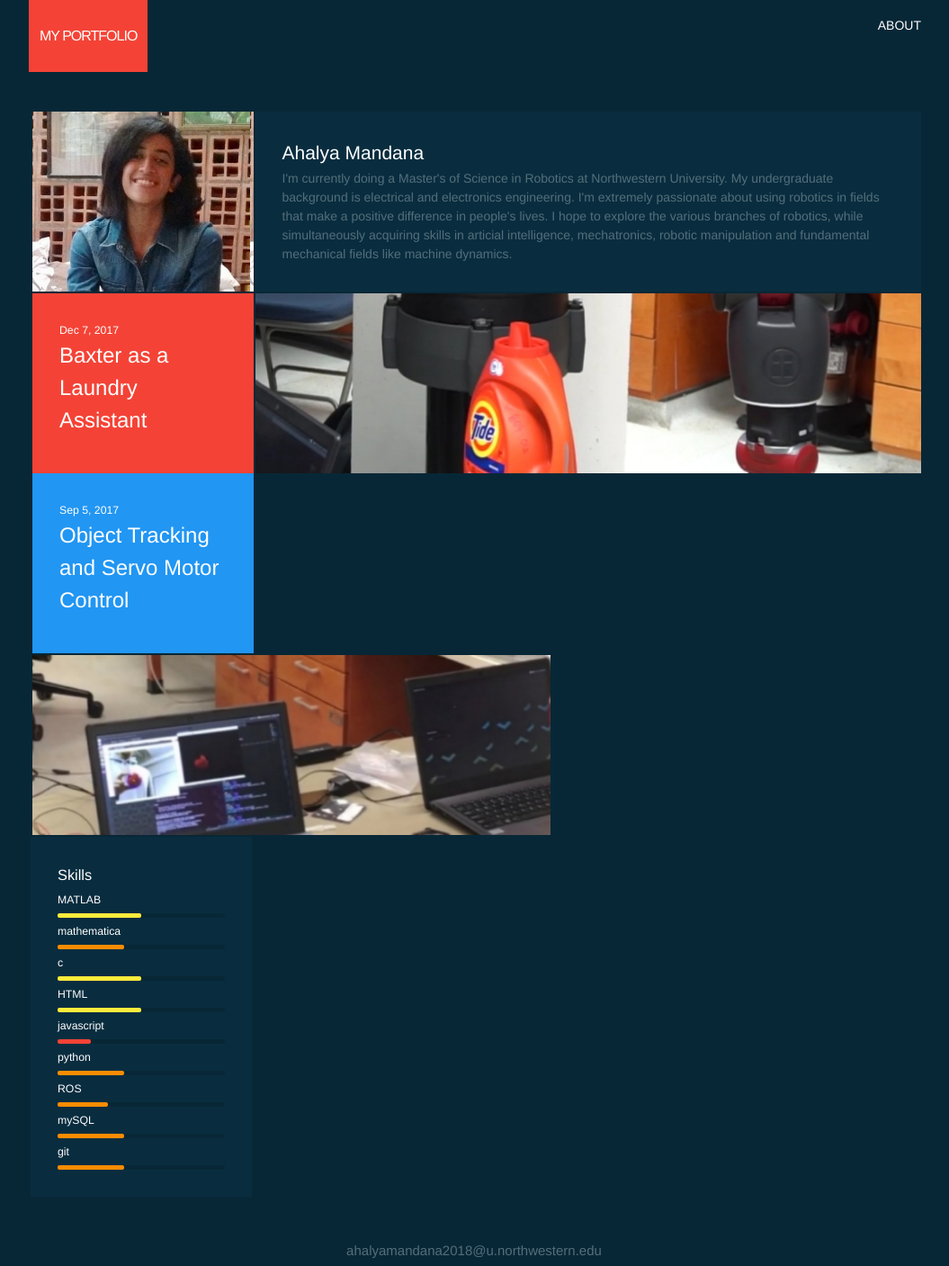
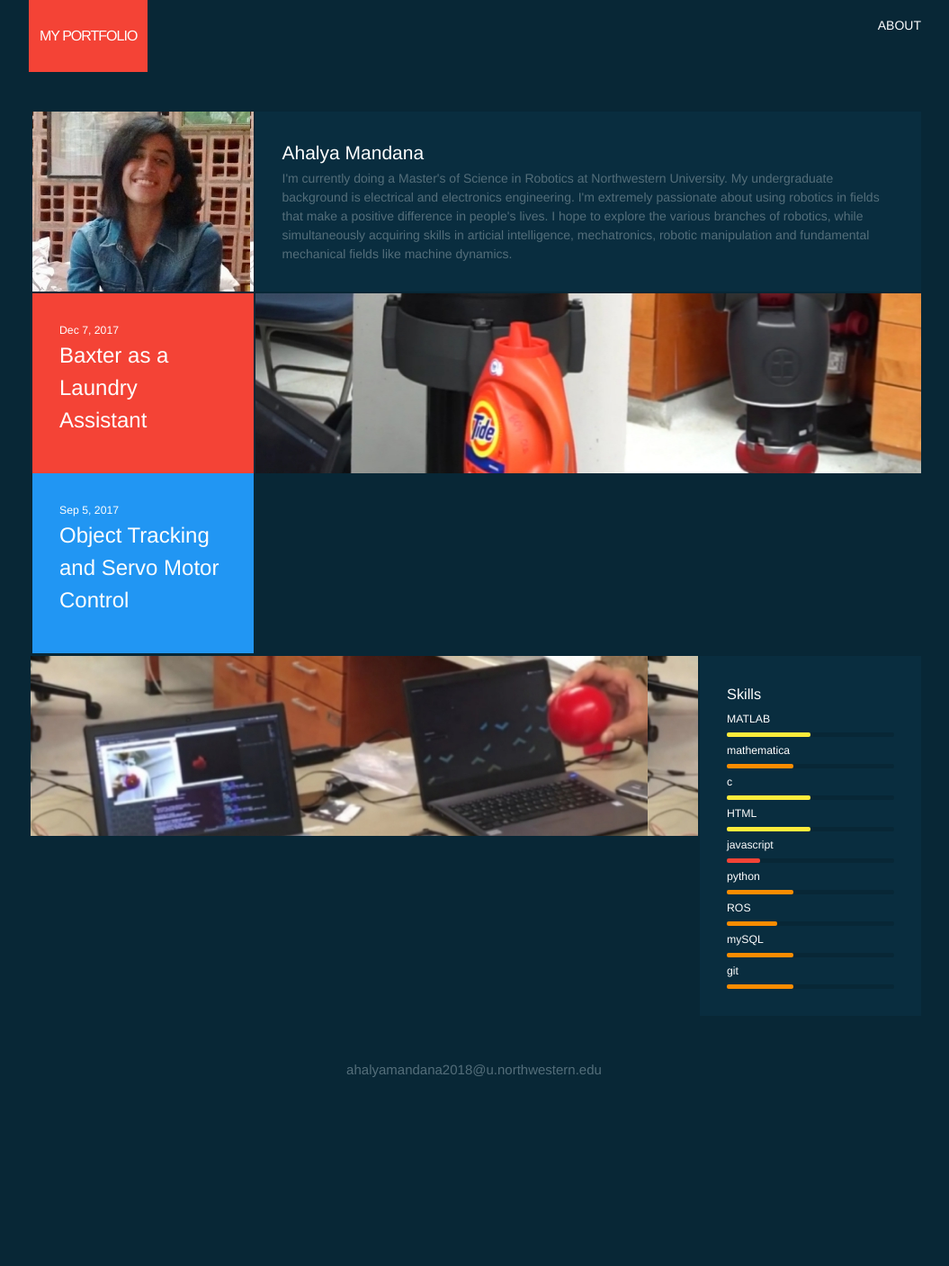
Before and after one commit to am2512/am2512.github.io, a Jekyll site: the page built from index.html, in a window 1280 px wide. Shown: the whole page at 90% size, without its empty margins (112-1167 px from the left). Built offline with Jekyll 4.4.1, drawn with Linux system fonts in a browser that asks for light colours; after the commit the page ends 1206 px from its top, so only the background shows below that.

Commit message:
Adding project 2

```diff
--- a/index.html
+++ b/index.html
@@ -53,10 +53,7 @@ layout: default
 
      <div class="col col-12">
 
-     <div class="col col-7">
-        <div class="block glass"  style="background-image:url(assets/2.jpg)">
-          </div>
-      </div>
+
 
 
 
@@ -64,7 +61,7 @@ layout: default
 
 
      {% for post in site.posts.2017-12-07-project2 %}
-       <div class="col col-5">
+       <div class="col col-3">
 
 
         <div class="block {{post.color}}">
@@ -80,6 +77,10 @@ layout: default
     {% endfor %}
     </div>
 
+      <div class="col col-9">
+        <div class="block glass"  style="background-image:url(assets/2.jpg)">
+          </div>
+      </div>
 
       </div>
 
```
